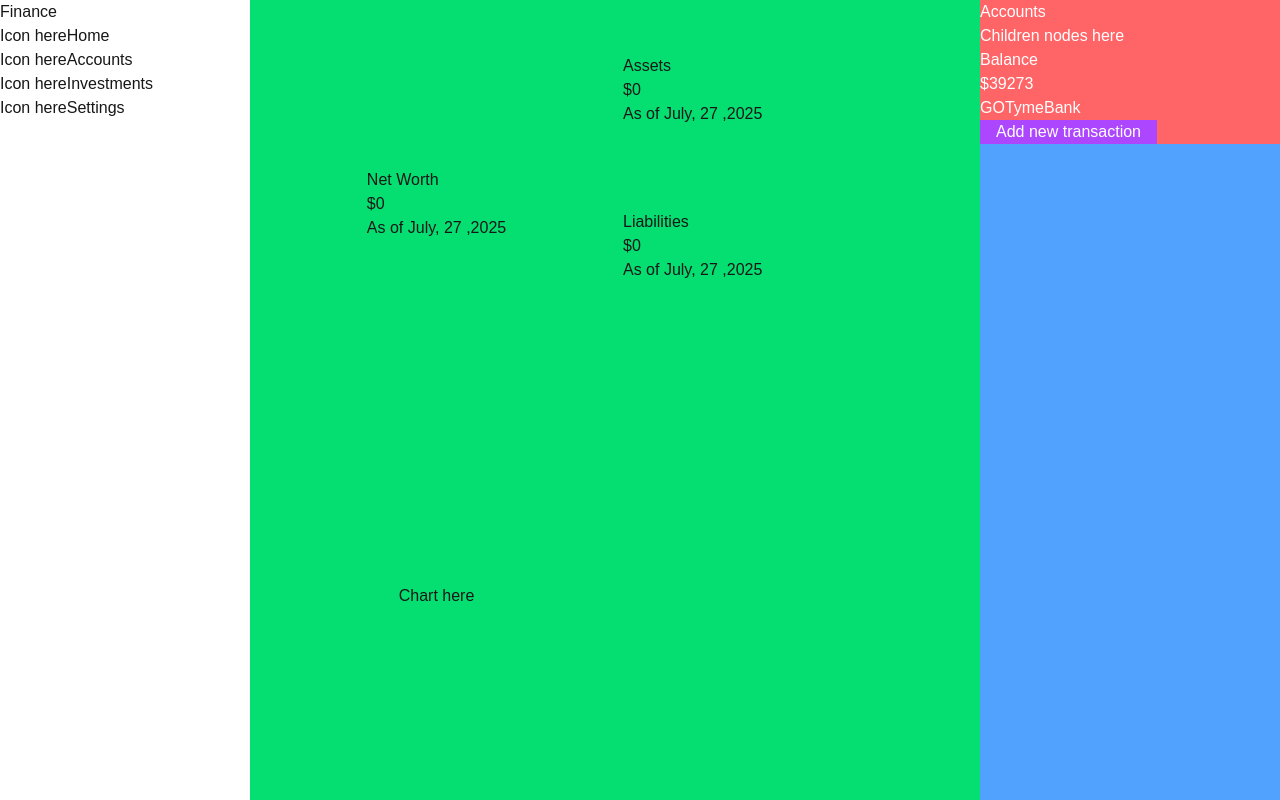
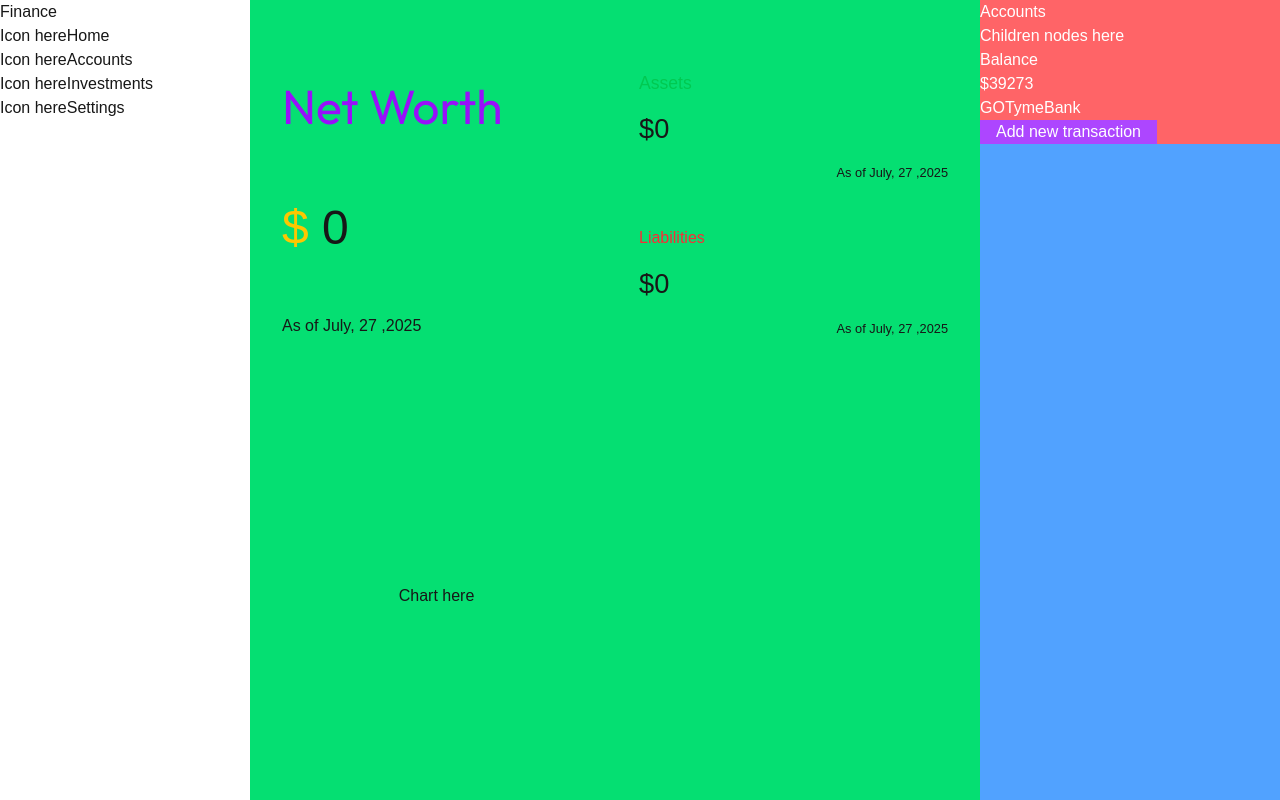
Before and after one commit to asshleygozar/financial-manager, a Next.js app: page /home in a window 1280 px wide. Built offline with nearby package versions, Linux system fonts and the light colour scheme.

Commit message:
add new parameters for dynamic styling using tailwind css

```diff
--- a/components/ui/card.tsx
+++ b/components/ui/card.tsx
@@ -3,31 +3,34 @@ type Cards = {
 	balance: number;
 	currency: string;
 	date?: string;
+	style?: string;
+    headColor?: string;
 	accountName?: string;
 	accountCategory?: string;
 };
 
-function MainCard({ title, balance, currency, date }: Cards) {
+function MainCard({ style, title, balance, currency, date }: Cards) {
 	return (
-		<div>
-			<h1>{title}</h1>
-			<h2>
-				<span>{currency}</span>{balance}
+		<div className={style}>
+			<h1 className='font-outfit text-[3rem] text-purple-600 justify-self-center'>{title}</h1>
+			<h2 className='text-[3rem]'>
+				<span className="text-yellow-400">{currency} </span>
+				{balance}
 			</h2>
-            <h3>As of {date}</h3>
+			<h3 className=''>As of {date}</h3>
 		</div>
 	);
 }
 
-function SubCard({ title, balance, currency, date }: Cards) {
+function SubCard({ style, headColor, title, balance, currency, date }: Cards) {
 	return (
-		<div>
-			<h1>{title}</h1>
-			<h2>
+		<div className={style}>
+			<h1 className={headColor}>{title}</h1>
+			<h2 className="text-[1.7rem]">
 				<span>{currency}</span>
 				{balance}
 			</h2>
-			<h3>
+			<h3 className="justify-self-end self-end text-[0.8rem]">
 				As of <span>{date}</span>
 			</h3>
 		</div>
@@ -35,7 +38,7 @@ function SubCard({ title, balance, currency, date }: Cards) {
 }
 
 function AccountCard({
-    title,
+	title,
 	currency,
 	balance,
 	accountName,
```
